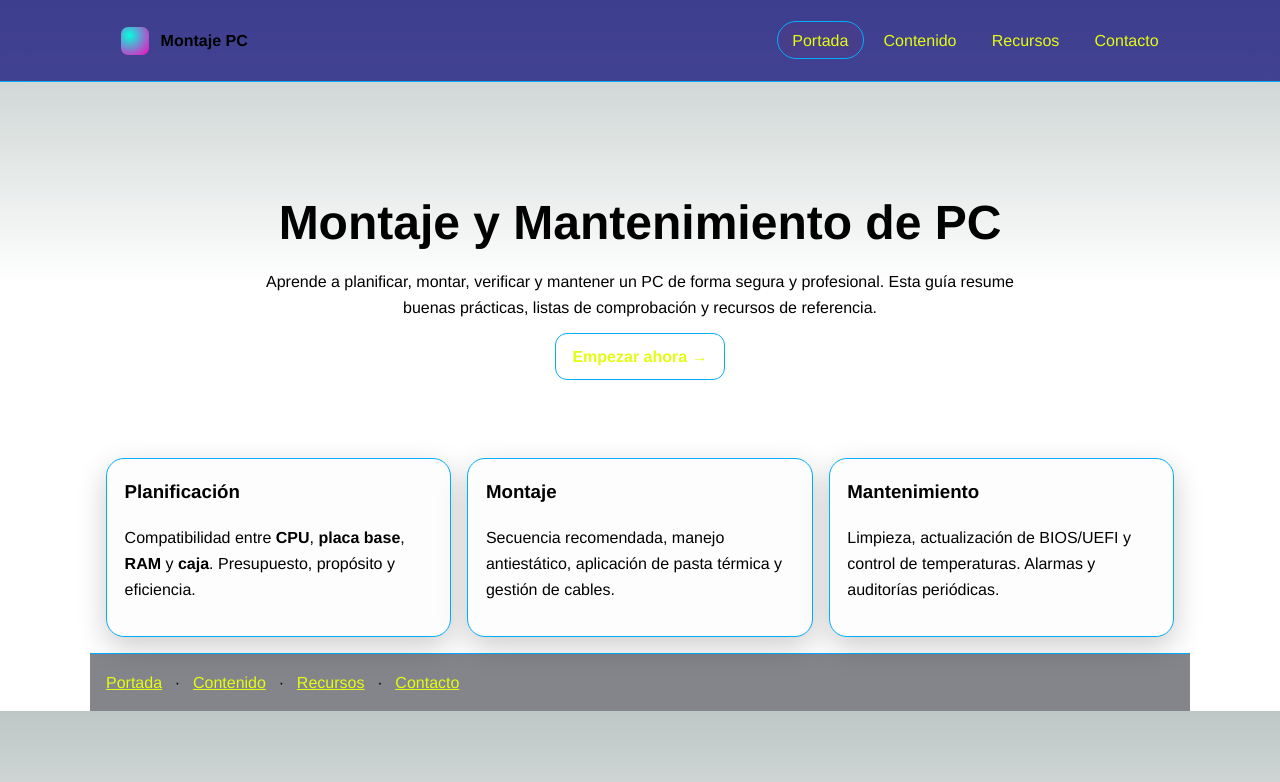
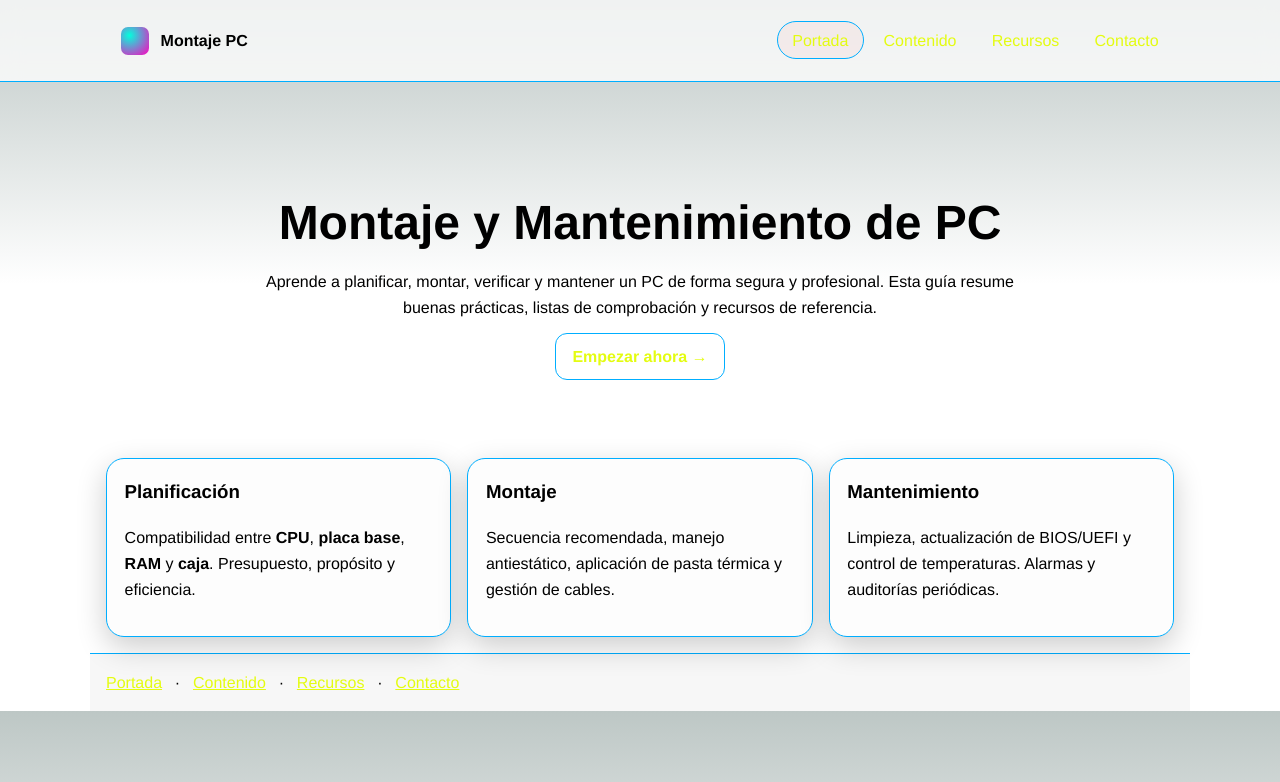
Before and after one commit to sergio-moure/ud2, a plain HTML site: page index.html in a window 1280 px wide. Drawn offline with Linux system fonts and the light colour scheme.

Commit message:
Portafolio-Actividades-Pr-cticas---UD2-y-UD3

```diff
--- a/style.css
+++ b/style.css
@@ -40,7 +40,7 @@ a:hover{
 
 .header{
   position:sticky;top:0;z-index:20;
-  background:rgba(30, 28, 129, 0.8);backdrop-filter:blur(10px);
+  background:rgba(253, 253, 253, 0.8);backdrop-filter:blur(10px);
   border-bottom:1px solid var(--border);
 }
 
@@ -129,7 +129,7 @@ footer{
   margin-top:3rem;
   padding:2rem 1rem;
   border-top:1px solid var(--border);
-  background:rgba(8,12,24,.5)
+  background:rgba(240, 240, 240, 0.5)
 
 }
 
```
